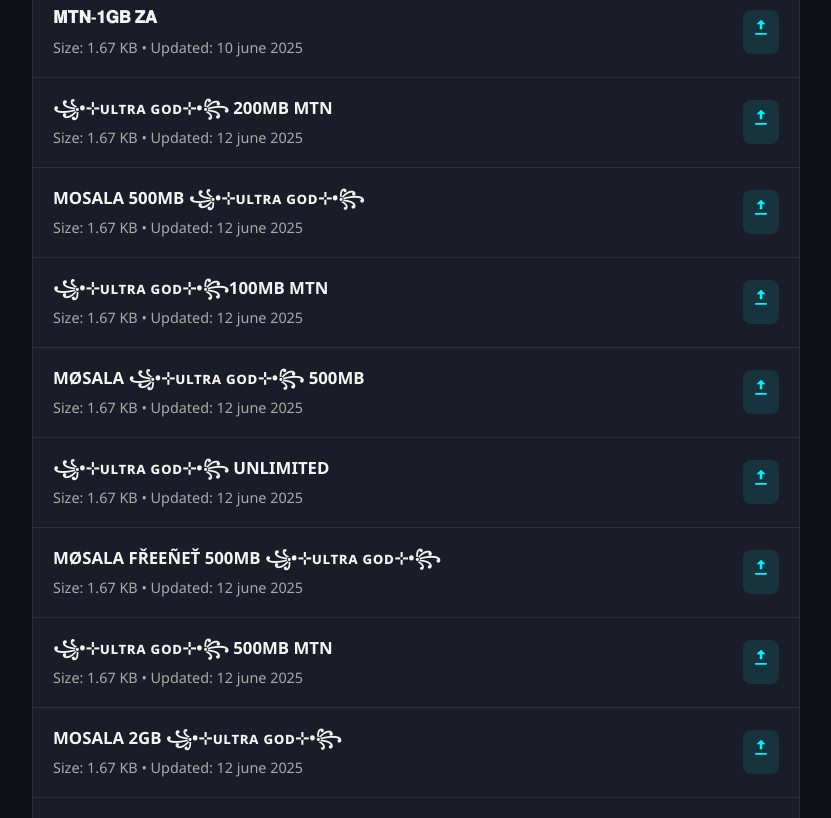
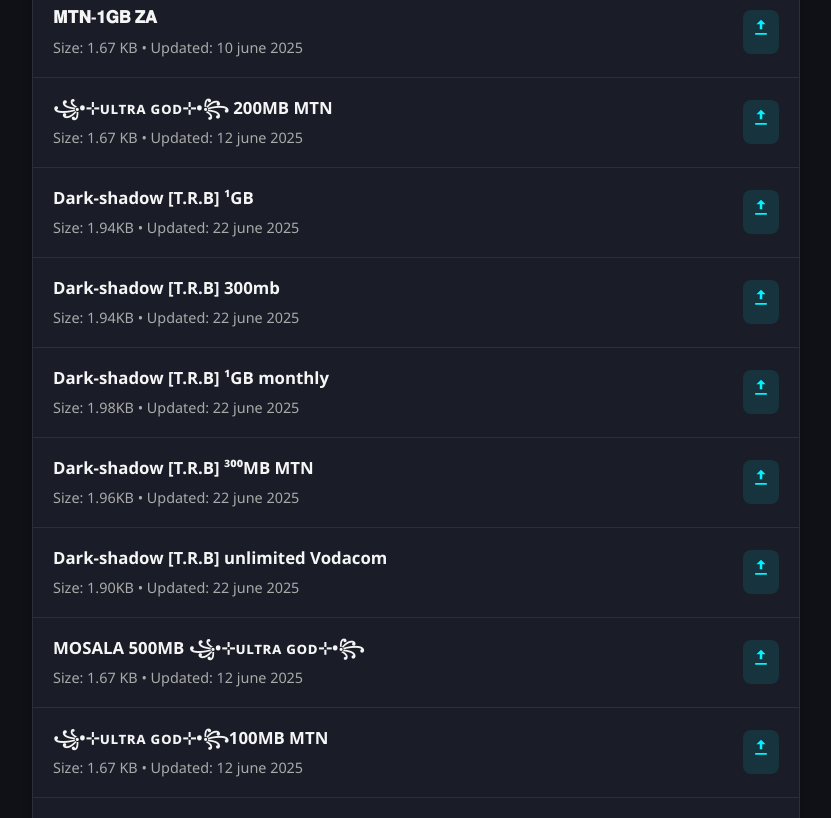
Before and after one commit to DEFC-28/Chaosconfigurations, a plain HTML site: page cha.html in a window 1280 px wide. Shown: the part 611-1429 px from the top of the page, without its empty margins (224-1055 px from the left). Drawn offline with Linux system fonts and the light colour scheme; a script that the page names is missing.

Commit message:
Update cha.html

```diff
--- a/cha.html
+++ b/cha.html
@@ -131,6 +131,70 @@
           </svg>
         </a>
       </div>
+<div class="config-item">
+        <div class="config-text">
+          <h3>Dark-shadow [T.R.B] ¹GB</h3>
+          <p>Size: 1.94KB • Updated: 22 june 2025</p>
+        </div>
+        <a href="Dark-shadow [T.R.B]🇺🇾 ¹GB .hat" download class="download-btn">
+          <svg xmlns="http://www.w3.org/2000/svg" viewBox="0 0 24 24">
+            <path d="M5 20h14v-2H5v2zm7-18l-5.5 5.5h4v6h3v-6h4L12 2z"/>
+          </svg>
+        </a>
+      </div>
+
+<div class="config-item">
+        <div class="config-text">
+          <h3>Dark-shadow [T.R.B] 300mb</h3>
+          <p>Size: 1.94KB • Updated: 22 june 2025</p>
+        </div>
+        <a href="Dark-shadow [T.R.B]🇺🇾 300mb .hat" download class="download-btn">
+          <svg xmlns="http://www.w3.org/2000/svg" viewBox="0 0 24 24">
+            <path d="M5 20h14v-2H5v2zm7-18l-5.5 5.5h4v6h3v-6h4L12 2z"/>
+          </svg>
+        </a>
+      </div>
+
+
+<div class="config-item">
+        <div class="config-text">
+          <h3>Dark-shadow [T.R.B] ¹GB monthly</h3>
+          <p>Size: 1.98KB • Updated: 22 june 2025</p>
+        </div>
+        <a href="🩵Dark-shadow [T.R.B]🇺🇾 ¹GB monthly .hat" download class="download-btn">
+          <svg xmlns="http://www.w3.org/2000/svg" viewBox="0 0 24 24">
+            <path d="M5 20h14v-2H5v2zm7-18l-5.5 5.5h4v6h3v-6h4L12 2z"/>
+          </svg>
+        </a>
+      </div>
+
+
+
+<div class="config-item">
+        <div class="config-text">
+          <h3>Dark-shadow [T.R.B] ³⁰⁰MB MTN</h3>
+          <p>Size: 1.96KB • Updated: 22 june 2025</p>
+        </div>
+        <a href="Dark-shadow [T.R.B]🇺🇾 ³⁰⁰MB MTN .hat" download class="download-btn">
+          <svg xmlns="http://www.w3.org/2000/svg" viewBox="0 0 24 24">
+            <path d="M5 20h14v-2H5v2zm7-18l-5.5 5.5h4v6h3v-6h4L12 2z"/>
+          </svg>
+        </a>
+      </div>
+
+
+<div class="config-item">
+        <div class="config-text">
+          <h3>Dark-shadow [T.R.B] unlimited Vodacom</h3>
+          <p>Size: 1.90KB • Updated: 22 june 2025</p>
+        </div>
+        <a href="Dark-shadow [T.R.B]🇺🇾 unlimited Vodacom ♥️🔥.hat" download class="download-btn">
+          <svg xmlns="http://www.w3.org/2000/svg" viewBox="0 0 24 24">
+            <path d="M5 20h14v-2H5v2zm7-18l-5.5 5.5h4v6h3v-6h4L12 2z"/>
+          </svg>
+        </a>
+      </div>
+
 
 
       <div class="config-item">
```
